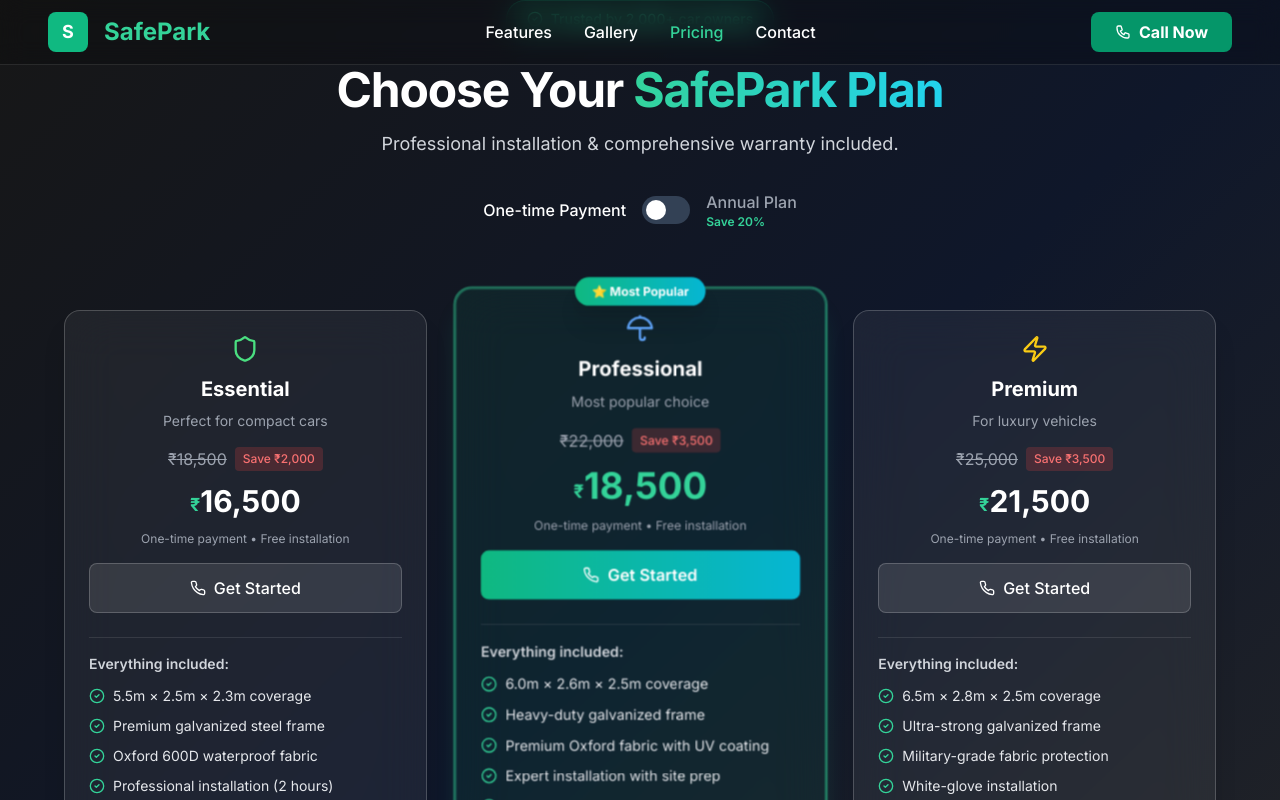
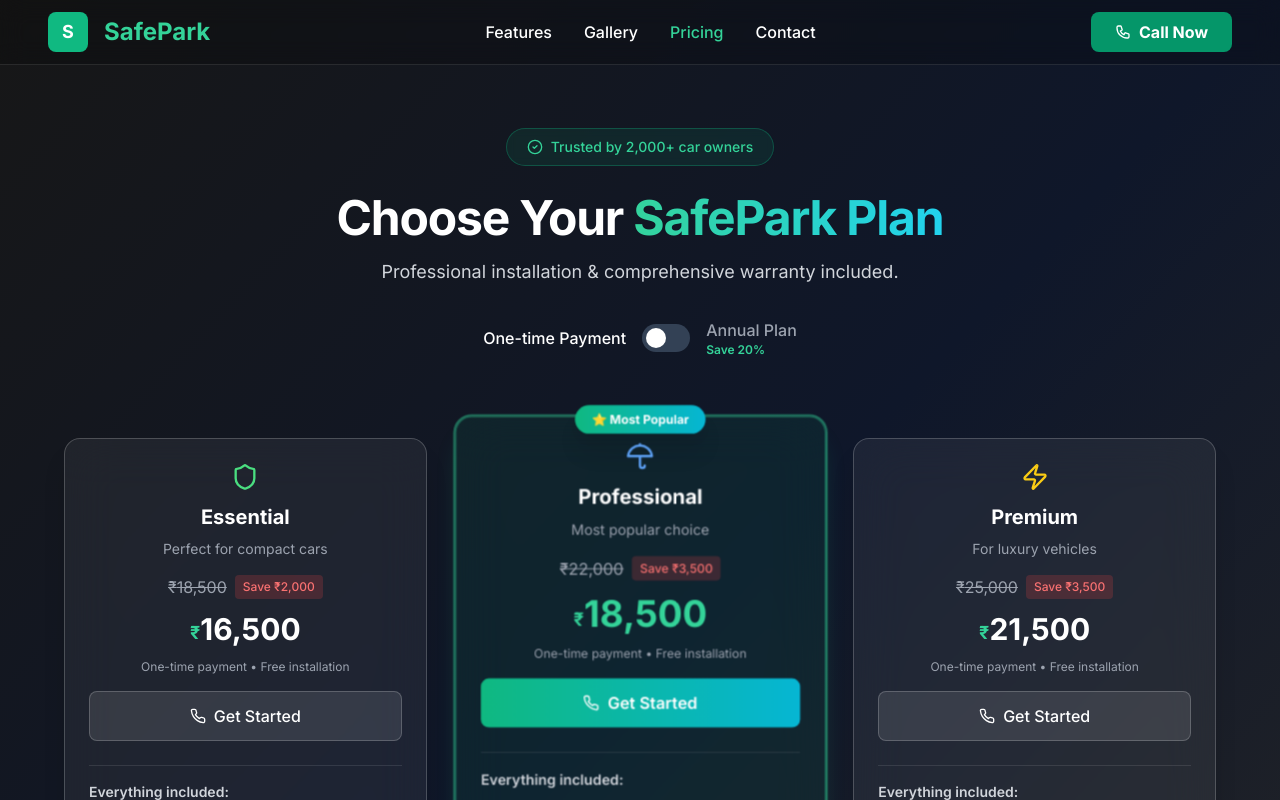
Before and after one commit to skillmates07-stack/safepark-website, a Next.js app: page /pricing in a window 1280 px wide. Shown: the top 800 px of the page. Built offline with nearby package versions, Linux system fonts and the light colour scheme.

Commit message:
Update page.tsx

```diff
--- a/src/app/pricing/page.tsx
+++ b/src/app/pricing/page.tsx
@@ -72,8 +72,8 @@
   return (
     <div className="bg-gradient-to-br from-neutral-900 via-slate-900 to-neutral-800 min-h-screen">
 
-      {/* HERO SECTION - PERFECT SIZE */}
-      <section className="pt-26 pb-10 px-6">
+      {/* HERO SECTION - NAVBAR SAFE SPACING */}
+      <section className="pt-32 pb-10 px-6">
         <div className="max-w-4xl mx-auto text-center">
           <div className="inline-flex items-center gap-2 px-5 py-2 mb-7 rounded-full bg-emerald-500/10 border border-emerald-500/30 text-emerald-400 text-sm font-medium backdrop-blur-sm">
             <CheckCircle2 className="w-4 h-4" />
```
